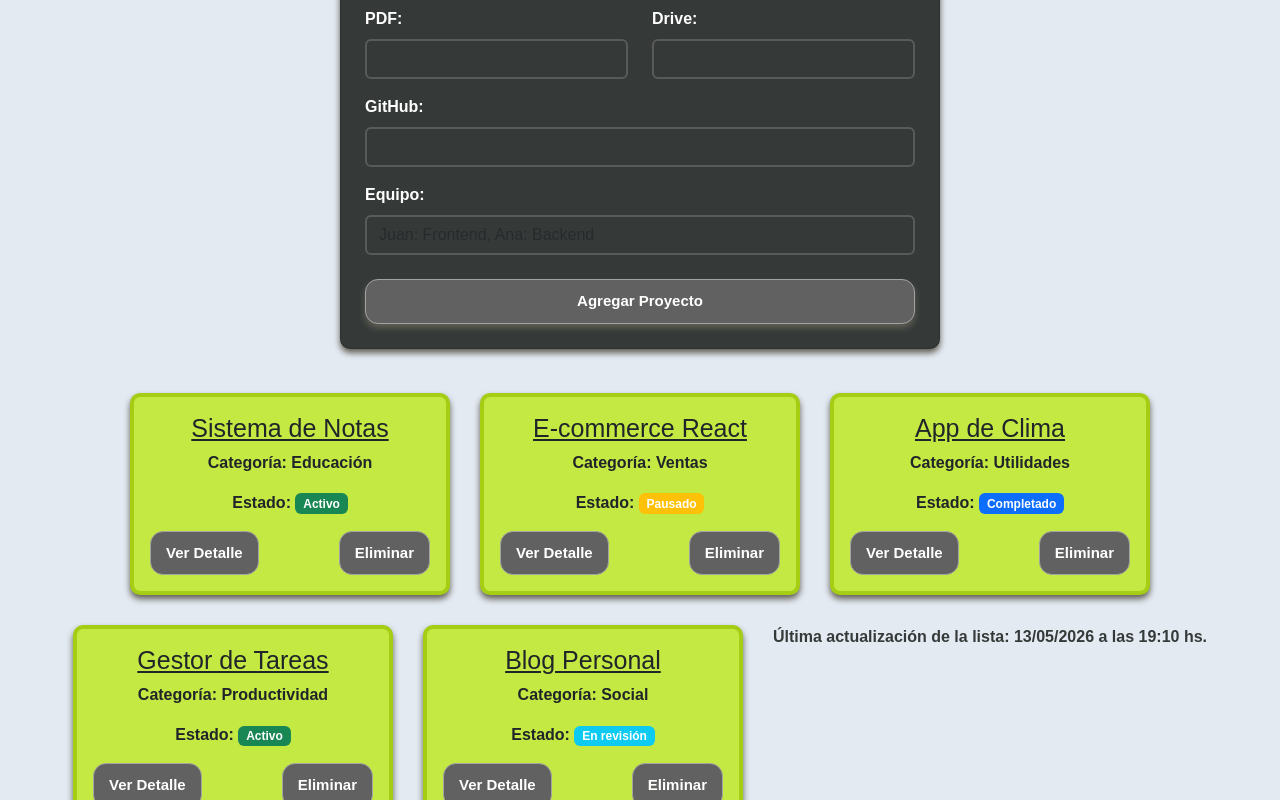
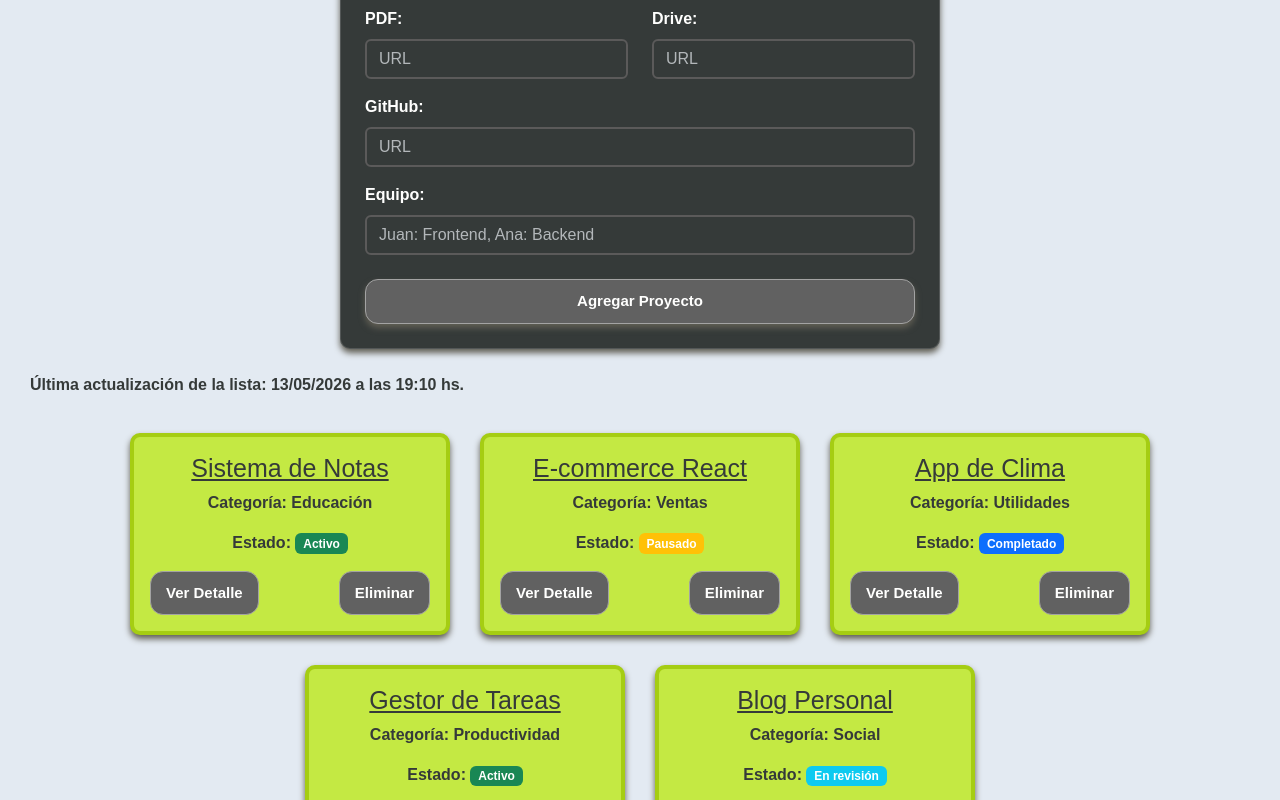
Before and after one commit to RFranciscoTolaba/pv_tp3_grupo7, a React (Vite) app: page / in a window 1280 px wide. Shown: the part 620-1420 px from the top of the page. Built offline with nearby package versions, Linux system fonts and the light colour scheme.

Commit message:
Integracion logica y control de actualizacion - Llampa Kevin

```diff
--- a/package.json
+++ b/package.json
@@ -10,9 +10,9 @@
     "preview": "vite preview"
   },
   "dependencies": {
-    "bootstrap": "^5.3.8",
+    "bootstrap": "5.3.8",
     "react": "^19.2.5",
-    "react-bootstrap": "^2.10.10",
+    "react-bootstrap": "2.10.10",
     "react-dom": "^19.2.5"
   },
   "devDependencies": {
--- a/src/App.jsx
+++ b/src/App.jsx
@@ -43,6 +43,9 @@ function App() {
     eliminarProyecto(id);
 
     setProyectos(obtenerProyectos());
+    if (proyectoSeleccionado && proyectoSeleccionado.id === id) {
+      setProyectoSeleccionado(null);
+    }
 
   };
 
@@ -86,6 +89,7 @@ function App() {
 
           <ListaProyectos
             proyectos={proyectosVisibles}
+            totalProyectos={proyectos.length}
             onEliminar={Eliminar}
             onVerDetalle={setProyectoSeleccionado}
           />
--- a/src/components/DetalleProyecto.jsx
+++ b/src/components/DetalleProyecto.jsx
@@ -10,6 +10,7 @@ const DetalleProyecto = ({ proyecto, onVolver }) => {
       style={{
         backgroundColor: "var(--tarjet-primary-color)",
         border: "5px solid rgb(165, 205, 19)",
+        color:"var(--secondary-text-color)",
         borderRadius: "15px",
         padding: "10px",
         margin: "30px auto",
@@ -87,7 +88,7 @@ const DetalleProyecto = ({ proyecto, onVolver }) => {
 
             <ListGroup.Item
               key={index}
-              style={{ backgroundColor: "transparent", borderColor: "rgba(0,0,0,0.15)" }}
+              style={{ backgroundColor: "transparent", borderColor: "rgba(0,0,0,0.15)",color:"var(--secondary-text-color)" }}
             >
               <strong>{integrante.nombre}</strong> — {integrante.rol}
             </ListGroup.Item>
--- a/src/components/FormularioProyecto.jsx
+++ b/src/components/FormularioProyecto.jsx
@@ -85,7 +85,7 @@ function FormularioProyecto({ onAgregarProyecto }) {
               placeholder="Título"
               value={nuevoProyecto.titulo}
               onChange={(e) => setNuevoProyecto({ ...nuevoProyecto, titulo: e.target.value })}
-              style={{ backgroundColor: "var(--bg-secondary-color)", color: "var(--primary-text-color)", border: "2px solid #5b5a5a" }}
+              style={{ backgroundColor: "var(--bg-secondary-color)", color: "var(--primary-text-color)", border: "2px solid #5b5a5a"}}
             />
           </Form.Group>
 
@@ -131,6 +131,7 @@ function FormularioProyecto({ onAgregarProyecto }) {
                 <Form.Label>PDF:</Form.Label>
                 <Form.Control
                   type="url"
+                  placeholder="URL"
                   value={nuevoProyecto.recursos.pdf}
                   onChange={(e) => setNuevoProyecto({ ...nuevoProyecto, recursos: { ...nuevoProyecto.recursos, pdf: e.target.value } })}
                   style={{ backgroundColor: "var(--bg-secondary-color)", color: "var(--primary-text-color)", border: "2px solid #5b5a5a" }}
@@ -142,6 +143,7 @@ function FormularioProyecto({ onAgregarProyecto }) {
                 <Form.Label>Drive:</Form.Label>
                 <Form.Control
                   type="url"
+                  placeholder="URL"
                   value={nuevoProyecto.recursos.drive}
                   onChange={(e) => setNuevoProyecto({ ...nuevoProyecto, recursos: { ...nuevoProyecto.recursos, drive: e.target.value } })}
                   style={{ backgroundColor: "var(--bg-secondary-color)", color: "var(--primary-text-color)", border: "2px solid #5b5a5a" }}
@@ -154,6 +156,7 @@ function FormularioProyecto({ onAgregarProyecto }) {
             <Form.Label>GitHub:</Form.Label>
             <Form.Control
               type="url"
+              placeholder="URL"
               value={nuevoProyecto.recursos.github}
               onChange={(e) => setNuevoProyecto({ ...nuevoProyecto, recursos: { ...nuevoProyecto.recursos, github: e.target.value } })}
               style={{ backgroundColor: "var(--bg-secondary-color)", color: "var(--primary-text-color)", border: "2px solid #5b5a5a" }}
--- a/src/components/ListaProyectos.jsx
+++ b/src/components/ListaProyectos.jsx
@@ -4,48 +4,40 @@ import ProyectoCard from "./ProyectoCard";
 
 import RegistroActividad from "./RegistroActividad";
 
-const ListaProyectos = ({ proyectos, totalProyectos, onEliminar, onVerDetalle }) => {
-
+const ListaProyectos = ({
+  proyectos,
+  totalProyectos,
+  onEliminar,
+  onVerDetalle,
+}) => {
   const [fechaActualizacion, setFechaActualizacion] = useState(null);
 
   const estaMontado = useRef(false);
 
   useEffect(() => {
-
-    if(!estaMontado.current) {
+    if (!estaMontado.current) {
       estaMontado.current = true;
       return;
     }
 
     setFechaActualizacion(new Date());
-
   }, [totalProyectos]);
 
   return (
-
+    <>
+      {fechaActualizacion && <RegistroActividad fecha={fechaActualizacion} />}
       <section className="tarjet">
-
         {proyectos.map((proyecto) => (
-
           <ProyectoCard
             key={proyecto.id}
             proyecto={proyecto}
             onEliminar={onEliminar}
             onVerDetalle={onVerDetalle}
           />
-
         ))}
-
-      {fechaActualizacion && (
-
-        <RegistroActividad fecha={fechaActualizacion} />
-
-      )}
-
       </section>
-
+    </>
   );
-
 };
 
 export default ListaProyectos;
--- a/src/components/ProyectoCard.jsx
+++ b/src/components/ProyectoCard.jsx
@@ -20,6 +20,7 @@ const ProyectoCard = ({ proyecto, onEliminar, onVerDetalle }) => {
         border: "4px solid rgb(165, 205, 19)",
         borderRadius: "var(--tarjet-border-radius)",
         boxShadow: "var(--tarjet-shadow)",
+        color: "var(--secondary-text-color)"
       }}
     >
 
@@ -49,7 +50,8 @@ const ProyectoCard = ({ proyecto, onEliminar, onVerDetalle }) => {
           </Button>
 
           <Button
-            variant="danger"
+            className="btn-delete"
+            //variant="danger"
             size="sm"
             onClick={() => onEliminar(id)}
           >
--- a/src/css/style.css
+++ b/src/css/style.css
@@ -138,6 +138,7 @@ header img {
   object-fit: contain;
   display: block;
 }
+
 .registrationDiv{
     max-width: 600px;
     margin: 30px ;
@@ -251,6 +252,7 @@ h2 {
   width: 100%;
   margin-top: 15px;
 }
+
 .btn {
     background-color: rgb(97, 97, 97);
     color: var(--primary-text-color);
@@ -300,7 +302,7 @@ h2 {
   gap: 20px;
   flex-wrap: wrap;
   margin-top: 15px;
-}
+}/*
 ._button {
   text-decoration: none;
   border-radius: var(--border-radius);
@@ -352,7 +354,7 @@ h2 {
   color: var(--primary-text-color);
   box-shadow: 0 3px 3px rgb(69, 83, 16);
   transform: scale(1.08);
-}
+}*/
 
 footer {
   background-color: var(--bg-secondary-color);
@@ -361,3 +363,10 @@ footer {
   padding: 15px;
   font-size: 18px;
 }
+
+.registro-actividad{
+  display: flex;
+  justify-content: left;
+  padding-left: 30px;
+
+}
--- a/src/main.jsx
+++ b/src/main.jsx
@@ -4,6 +4,8 @@ import { createRoot } from 'react-dom/client'
 
 import App from './App.jsx'
 
+document.documentElement.setAttribute('data-bs-theme', 'dark');
+
 createRoot(document.getElementById('root')).render(
   <StrictMode>
     <App />
```
Also changed, not shown: 1 other file (tests, documents, lock files or other folders). Lines whose indentation alone changed are shown as unchanged.
